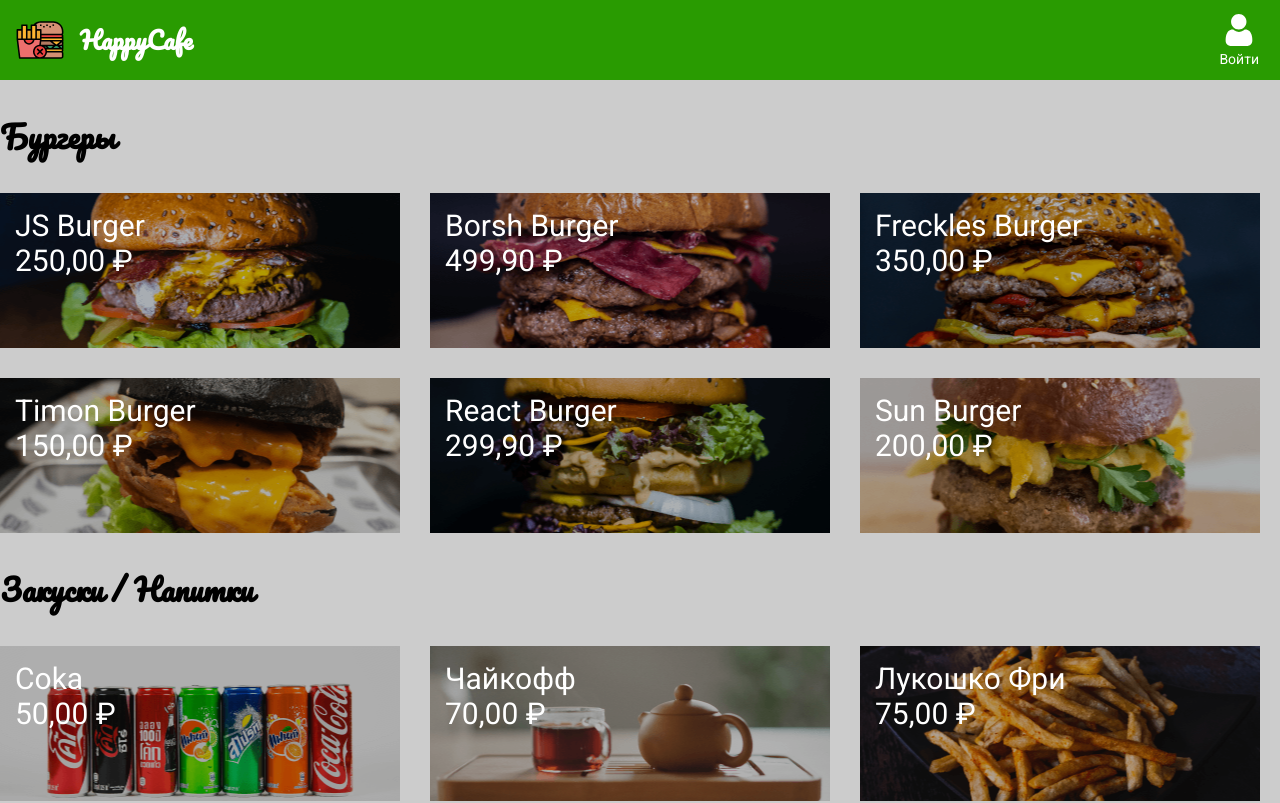
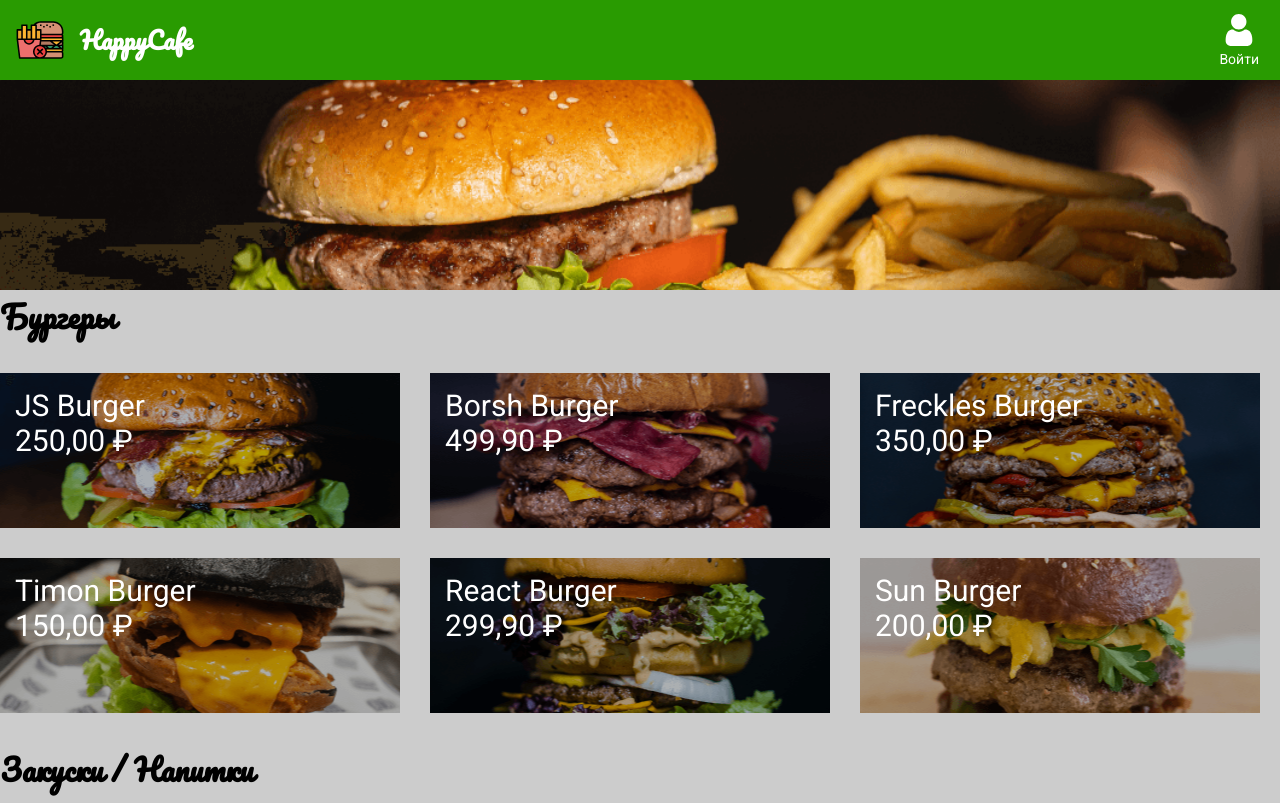
Before and after one commit to galfimber/happycafe, a React (Create React App) app: page / in a window 1280 px wide. Shown: the top 803 px of the page. Built offline with nearby package versions, Linux system fonts and the light colour scheme.

Commit message:
Выполнено задание 4 правки

```diff
--- a/src/components/Menu.js
+++ b/src/components/Menu.js
@@ -2,11 +2,11 @@ import React from "react";
 import styled from "styled-components";
 import dbMenu from "./DBMenu";
 import { ListItem } from "./ListItem";
+import Banner from "../img/banner.png";
 
 const MenuStyled = styled.main`
   background-color: #ccc;
   margin-top: 80px;
-  padding: 30px 0;
 `;
 
 const Container = styled.div`
@@ -21,8 +21,17 @@ const SectionMenu = styled.section`
   }
 `;
 
+const BannerImg = styled.div`
+  width: 100%;
+  height: 210px;
+  background-image: url(${Banner});
+  background-size: cover;
+  background-position: center;
+`;
+
 export const Menu = () => (
   <MenuStyled>
+    <BannerImg></BannerImg>
     <Container>
       <SectionMenu>
         <h2>Бургеры</h2>
```
Also changed, not shown: src/img/banner.png (added).
